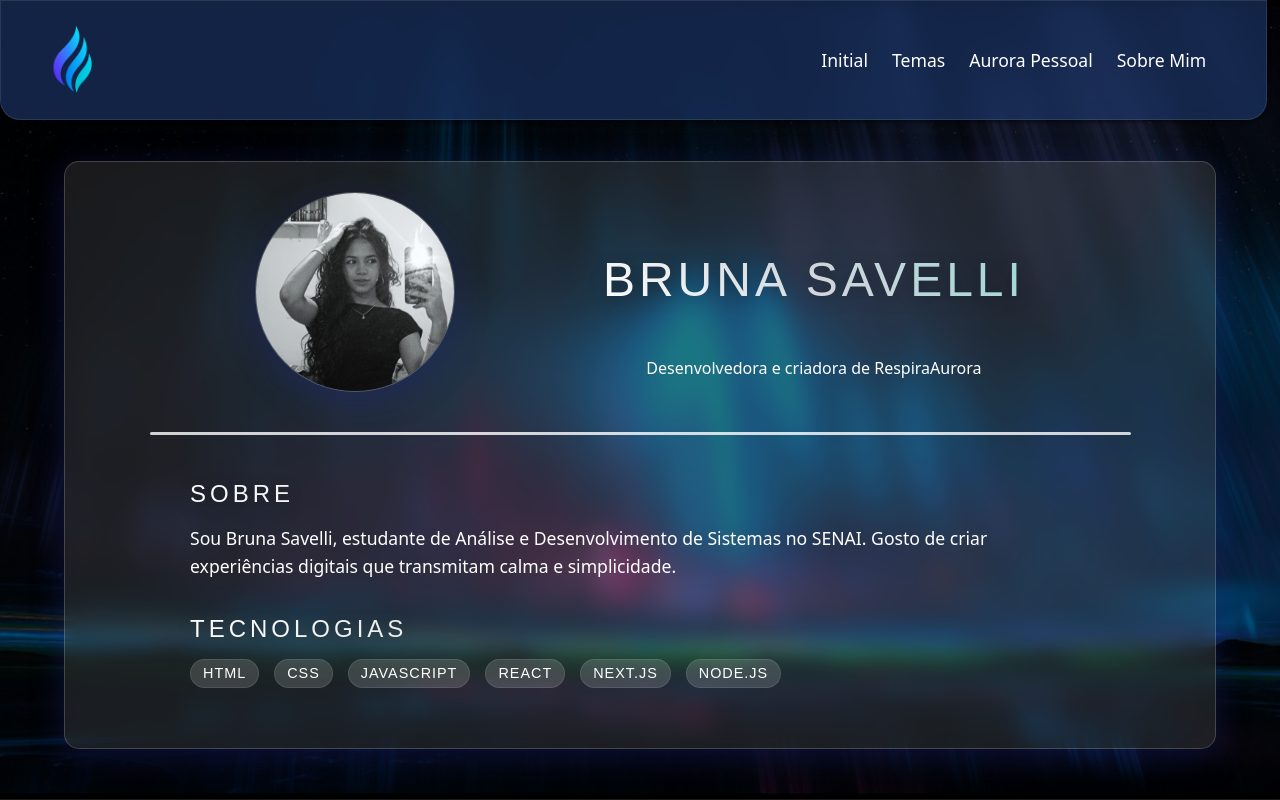
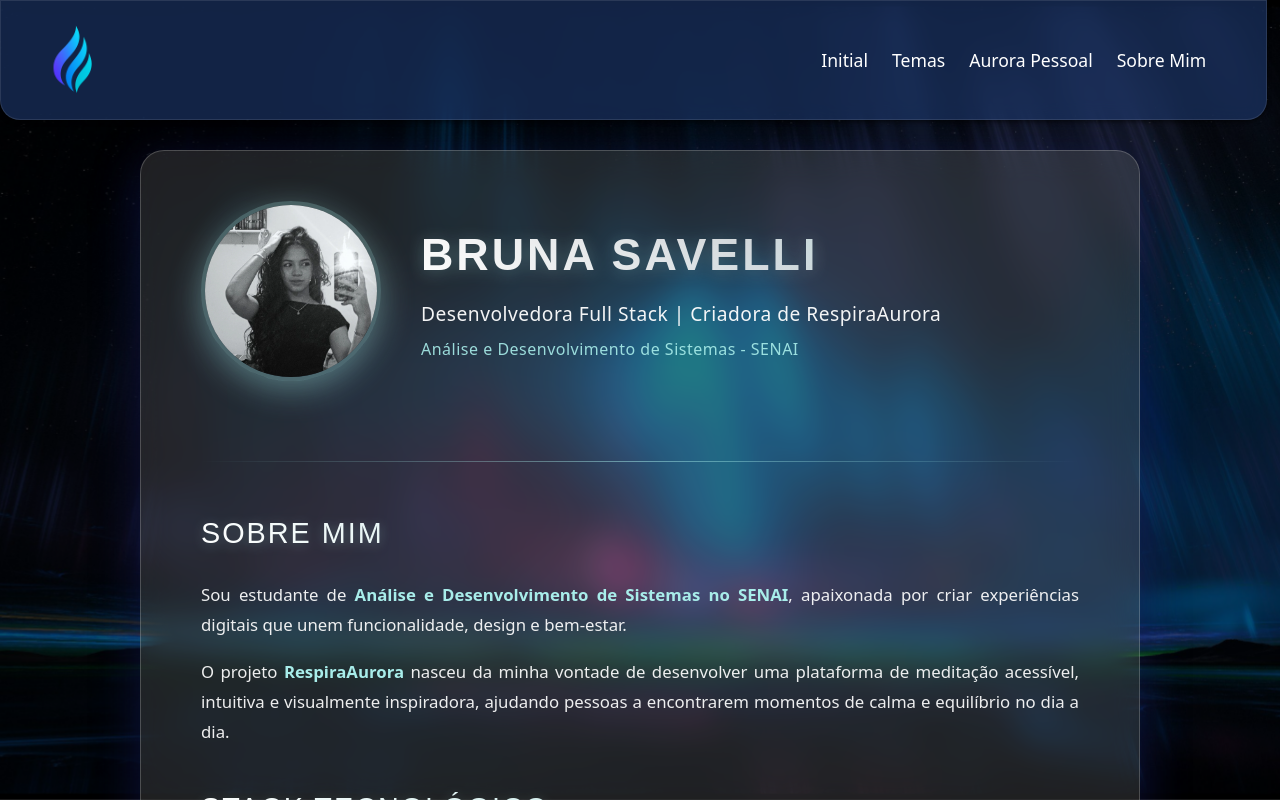
Before and after one commit to brunasavelli/FontEnd-RespiraAurora, a Next.js app: page /SobreMim in a window 1280 px wide. Built offline with nearby package versions, Linux system fonts and the light colour scheme.

Commit message:
feat: change css from 'sobreMim' page

```diff
--- a/src/app/AuroraPessoal/page.jsx
+++ b/src/app/AuroraPessoal/page.jsx
@@ -61,7 +61,7 @@ export default function AuroraPessoal() {
                                 <div className={styles.infoGrid}>
                                     <div className={styles.infoItem}>
                                         <span className={styles.infoLabel}>Nome</span>
-                                        <span className={styles.infoValue}>Usuário</span>
+                                        <span className={styles.infoValue}>Nome do usuário</span>
                                     </div>
                                     <div className={styles.infoItem}>
                                         <span className={styles.infoLabel}>Membro desde</span>
--- a/src/app/SobreMim/SobreMim.module.css
+++ b/src/app/SobreMim/SobreMim.module.css
@@ -23,60 +23,64 @@
     border-radius: inherit;
 }
 
-.card {
-    background: rgba(255, 255, 255, 0.1);
-    border-radius: 15px;
-    padding: 30px;
-    max-width: 90vw;
+.mainCard {
+    background: rgba(255, 255, 255, 0.12);
+    border-radius: 24px;
+    padding: 50px 60px;
+    max-width: 1000px;
     width: 100%;
-    box-shadow: 0 8px 32px 0 rgba(31, 38, 135, 0.37);
-    backdrop-filter: blur(10px);
-    -webkit-backdrop-filter: blur(10px);
-    border: 1px solid rgba(255, 255, 255, 0.18);
+    box-shadow: 0 12px 48px 0 rgba(31, 38, 135, 0.4);
+    backdrop-filter: blur(16px);
+    -webkit-backdrop-filter: blur(16px);
+    border: 1px solid rgba(255, 255, 255, 0.2);
     color: white;
-    text-align: center;
     display: flex;
     flex-direction: column;
-    align-items: center;
-    gap: 20px;
+    gap: 40px;
     position: relative;
     z-index: 1;
-    margin-top: 50px;
-    margin-bottom: 40px;
+    margin: 50px 0 60px;
 }
 
-.headerCard{
+.headerSection {
     display: flex;
-    flex-direction: row;
     align-items: center;
-    gap: 15px;
-    margin-bottom: 20px;
-    width: 95%;
-    justify-content: space-evenly;
+    gap: 40px;
+    padding-bottom: 30px;
+}
+
+.profileWrapper {
+    flex-shrink: 0;
 }
 
 .photo {
-    width: 200px;
-    height: 200px;
+    width: 180px;
+    height: 180px;
     border-radius: 50%;
     object-fit: cover;
-    box-shadow: 0 8px 32px 0 rgba(31, 38, 135, 0.37);
-    backdrop-filter: blur(10px);
-    -webkit-backdrop-filter: blur(10px);
-    border: 1px solid rgba(255, 255, 255, 0.18);
+    box-shadow: 0 8px 32px rgba(168, 237, 234, 0.4);
+    border: 4px solid rgba(168, 237, 234, 0.3);
+    transition: transform 0.3s ease, box-shadow 0.3s ease;
+}
+
+.photo:hover {
+    transform: scale(1.05);
+    box-shadow: 0 12px 40px rgba(168, 237, 234, 0.6);
+}
+
+.headerInfo {
+    flex: 1;
+    text-align: left;
 }
 
 .name {
     color: white;
-    font-size: 3rem;
-    text-align: center;
-    margin-bottom: 40px;
-    margin-top: 40px;
-    font-weight: 300;
+    font-size: 2.8rem;
+    font-weight: 600;
     font-family: 'Oswald', sans-serif;
-    letter-spacing: 4px;
+    letter-spacing: 3px;
     text-transform: uppercase;
-    position: relative;
+    margin-bottom: 12px;
     background: linear-gradient(45deg,
         rgba(255, 255, 255, 1) 0%,
         rgba(255, 255, 255, 0.8) 50%,
@@ -84,81 +88,210 @@
     -webkit-background-clip: text;
     -webkit-text-fill-color: transparent;
     background-clip: text;
-    text-shadow: none;
-    filter: drop-shadow(0 4px 8px rgba(0, 0, 0, 0.3));
-    animation: titleGlow 3s ease-in-out infinite;
+    filter: drop-shadow(0 2px 8px rgba(168, 237, 234, 0.3));
 }
 
-.line {
-    width: 90%;
-    height: 3px;
-    background-color: rgba(255, 255, 255, 0.8);
-    margin-bottom: 20px;
-    border-radius: 2px;
+.role {
+    color: rgba(255, 255, 255, 0.95);
+    font-size: 1.2rem;
+    font-weight: 400;
+    margin-bottom: 8px;
+    letter-spacing: 0.5px;
 }
 
-.content {
-    max-width: 900px;
-    text-align: left;
-    font-size: 1.1rem;
-    line-height: 1.6;
+.education {
+    color: rgba(168, 237, 234, 0.9);
+    font-size: 1rem;
+    font-weight: 300;
+    letter-spacing: 0.5px;
 }
 
-.paragraph {
-    margin-bottom: 30px;
+.divider {
+    width: 100%;
+    height: 1px;
+    background: linear-gradient(90deg,
+        transparent 0%,
+        rgba(168, 237, 234, 0.5) 50%,
+        transparent 100%);
+    margin: 10px 0;
 }
 
-.title {
+.section {
+    display: flex;
+    flex-direction: column;
+    gap: 20px;
+}
+
+.sectionTitle {
     color: white;
-    font-size: 1.5rem;
-    font-weight: 300;
+    font-size: 1.8rem;
+    font-weight: 500;
     font-family: 'Oswald', sans-serif;
-    letter-spacing: 4px;
+    letter-spacing: 2px;
     text-transform: uppercase;
-    position: relative;
+    margin-bottom: 5px;
     background: linear-gradient(45deg,
         rgba(255, 255, 255, 1) 0%,
-        rgba(255, 255, 255, 0.8) 50%,
         rgba(168, 237, 234, 0.9) 100%);
     -webkit-background-clip: text;
     -webkit-text-fill-color: transparent;
     background-clip: text;
-    text-shadow: none;
-    filter: drop-shadow(0 4px 8px rgba(0, 0, 0, 0.3));
-    animation: titleGlow 3s ease-in-out infinite;
-    margin-bottom: 10px;
+    filter: drop-shadow(0 2px 6px rgba(168, 237, 234, 0.3));
 }
 
-.list {
+.sectionContent {
     display: flex;
-    flex-direction: row;
-    flex-wrap: wrap;
-    gap: 15px;
+    flex-direction: column;
+    gap: 16px;
 }
 
-.item {
-    background: rgba(255, 255, 255, 0.15);
-    padding: 2px 12px;
-    border-radius: 15px;
-    border: 1px solid rgba(255, 255, 255, 0.1);
-    font-size: 0.9rem;
-    text-transform: uppercase;
-    font-weight: 500;
-    letter-spacing: 1px;
-    font-family: 'Oswald', sans-serif;
+.text {
+    color: rgba(255, 255, 255, 0.92);
+    font-size: 1.05rem;
+    line-height: 1.8;
+    text-align: justify;
 }
 
-.item:hover {
-    background: rgba(255, 255, 255, 0.25);
-    cursor: default;
+.text strong {
+    color: rgba(168, 237, 234, 1);
+    font-weight: 600;
 }
 
-.item:active {
-    background: rgba(255, 255, 255, 0.35);
-    cursor: default;
+.techGrid {
+    display: grid;
+    grid-template-columns: repeat(auto-fit, minmax(250px, 1fr));
+    gap: 24px;
 }
 
-.item:focus {
-    outline: none;
-    box-shadow: 0 0 0 3px rgba(255, 255, 255, 0.5);
+.techCategory {
+    background: rgba(255, 255, 255, 0.08);
+    border-radius: 16px;
+    padding: 24px;
+    border: 1px solid rgba(255, 255, 255, 0.15);
+    transition: all 0.3s ease;
 }
+
+.techCategory:hover {
+    background: rgba(255, 255, 255, 0.12);
+    border-color: rgba(168, 237, 234, 0.4);
+    transform: translateY(-4px);
+    box-shadow: 0 8px 24px rgba(168, 237, 234, 0.2);
+}
+
+.categoryTitle {
+    color: rgba(168, 237, 234, 1);
+    font-size: 1.2rem;
+    font-weight: 600;
+    font-family: 'Oswald', sans-serif;
+    letter-spacing: 1px;
+    margin-bottom: 16px;
+    text-transform: uppercase;
+}
+
+.techList {
+    display: flex;
+    flex-wrap: wrap;
+    gap: 10px;
+}
+
+.techItem {
+    background: rgba(168, 237, 234, 0.15);
+    padding: 8px 16px;
+    border-radius: 20px;
+    border: 1px solid rgba(168, 237, 234, 0.3);
+    font-size: 0.9rem;
+    font-weight: 500;
+    letter-spacing: 0.5px;
+    font-family: 'Oswald', sans-serif;
+    color: rgba(255, 255, 255, 0.95);
+    transition: all 0.3s ease;
+}
+
+.techItem:hover {
+    background: rgba(168, 237, 234, 0.25);
+    border-color: rgba(168, 237, 234, 0.5);
+    transform: scale(1.05);
+    box-shadow: 0 4px 12px rgba(168, 237, 234, 0.3);
+}
+
+.featureList {
+    list-style: none;
+    padding: 0;
+    margin: 0;
+    display: flex;
+    flex-direction: column;
+    gap: 12px;
+}
+
+.featureList li {
+    color: rgba(255, 255, 255, 0.92);
+    font-size: 1.05rem;
+    line-height: 1.6;
+    padding-left: 8px;
+}
+
+/* Responsividade */
+@media (max-width: 768px) {
+    .mainCard {
+        padding: 30px 24px;
+        margin: 30px 16px;
+    }
+
+    .headerSection {
+        flex-direction: column;
+        text-align: center;
+        gap: 24px;
+    }
+
+    .headerInfo {
+        text-align: center;
+    }
+
+    .name {
+        font-size: 2.2rem;
+    }
+
+    .role {
+        font-size: 1.1rem;
+    }
+
+    .sectionTitle {
+        font-size: 1.5rem;
+    }
+
+    .techGrid {
+        grid-template-columns: 1fr;
+    }
+
+    .text {
+        text-align: left;
+    }
+}
+
+@media (max-width: 480px) {
+    .mainCard {
+        padding: 24px 16px;
+    }
+
+    .photo {
+        width: 140px;
+        height: 140px;
+    }
+
+    .name {
+        font-size: 1.8rem;
+        letter-spacing: 2px;
+    }
+
+    .role {
+        font-size: 1rem;
+    }
+
+    .sectionTitle {
+        font-size: 1.3rem;
+    }
+
+    .text, .featureList li {
+        font-size: 0.95rem;
+    }
+}
--- a/src/app/SobreMim/page.jsx
+++ b/src/app/SobreMim/page.jsx
@@ -7,32 +7,67 @@ import Link from "next/link";
 export default function SobreMim() {
     return (
         <div className={styles.container}>
-            <div className={styles.card}>
-                <div className={styles.headerCard}>
-                    <img src="/images/bruna.webp" alt="Foto de Bruna Savelli" className={styles.photo} />
-                    <div className={styles.headerText}>
+            <div className={styles.mainCard}>
+                <section className={styles.headerSection}>
+                    <div className={styles.profileWrapper}>
+                        <img src="/images/bruna.webp" alt="Foto de Bruna Savelli" className={styles.photo} />
+                    </div>
+                    <div className={styles.headerInfo}>
                         <h1 className={styles.name}>Bruna Savelli</h1>
-                        <p>Desenvolvedora e criadora de RespiraAurora</p>
+                        <p className={styles.role}>Desenvolvedora Full Stack | Criadora de RespiraAurora</p>
+                        <p className={styles.education}>Análise e Desenvolvimento de Sistemas - SENAI</p>
                     </div>
-                </div>
-                <div className={styles.line}></div>
-                <div className={styles.content}>
-                    <div className={styles.paragraph}>
-                        <h2 className={styles.title}>Sobre</h2>
-                        <p>Sou Bruna Savelli, estudante de Análise e Desenvolvimento de Sistemas no SENAI. Gosto de criar experiências digitais que transmitam calma e simplicidade.</p>
+                </section>
+
+                <div className={styles.divider}></div>
+
+                <section className={styles.section}>
+                    <h2 className={styles.sectionTitle}>Sobre Mim</h2>
+                    <div className={styles.sectionContent}>
+                        <p className={styles.text}>
+                            Sou estudante de <strong>Análise e Desenvolvimento de Sistemas no SENAI</strong>,
+                            apaixonada por criar experiências digitais que unem funcionalidade, design e bem-estar.
+                        </p>
+                        <p className={styles.text}>
+                            O projeto <strong>RespiraAurora</strong> nasceu da minha vontade de desenvolver uma
+                            plataforma de meditação acessível, intuitiva e visualmente inspiradora, ajudando pessoas
+                            a encontrarem momentos de calma e equilíbrio no dia a dia.
+                        </p>
                     </div>
-                    <div className={styles.paragraph}>
-                        <h2 className={styles.title}>Tecnologias</h2>
-                        <div className={styles.list}>
-                            <p className={styles.item}>HTML</p>
-                            <p className={styles.item}>CSS</p>
-                            <p className={styles.item}>JavaScript</p>
-                            <p className={styles.item}>React</p>
-                            <p className={styles.item}>Next.js</p>
-                            <p className={styles.item}>Node.js</p>
+                </section>
+
+                <section className={styles.section}>
+                    <h2 className={styles.sectionTitle}>Stack Tecnológico</h2>
+                    <div className={styles.techGrid}>
+                        <div className={styles.techCategory}>
+                            <h3 className={styles.categoryTitle}>Frontend</h3>
+                            <div className={styles.techList}>
+                                <span className={styles.techItem}>HTML5</span>
+                                <span className={styles.techItem}>CSS3</span>
+                                <span className={styles.techItem}>JavaScript</span>
+                                <span className={styles.techItem}>React</span>
+                                <span className={styles.techItem}>Next.js</span>
+                            </div>
+                        </div>
+                        <div className={styles.techCategory}>
+                            <h3 className={styles.categoryTitle}>Backend</h3>
+                            <div className={styles.techList}>
+                                <span className={styles.techItem}>Node.js</span>
+                                <span className={styles.techItem}>Express</span>
+                                <span className={styles.techItem}>REST API</span>
+                            </div>
+                        </div>
+                        <div className={styles.techCategory}>
+                            <h3 className={styles.categoryTitle}>Ferramentas</h3>
+                            <div className={styles.techList}>
+                                <span className={styles.techItem}>Git</span>
+                                <span className={styles.techItem}>GitHub</span>
+                                <span className={styles.techItem}>VS Code</span>
+                                <span className={styles.techItem}>Figma</span>
+                            </div>
                         </div>
                     </div>
-                </div>
+                </section>
             </div>
         </div>
     );
```
